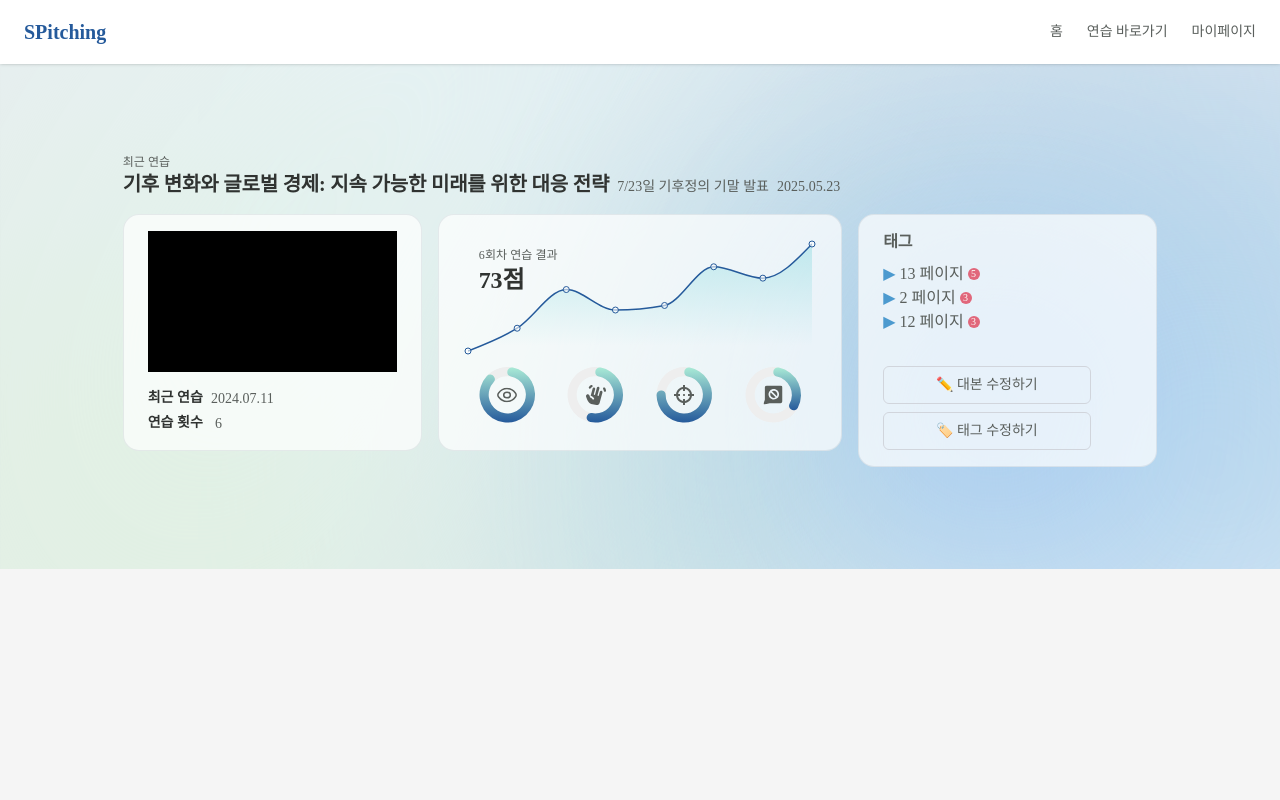
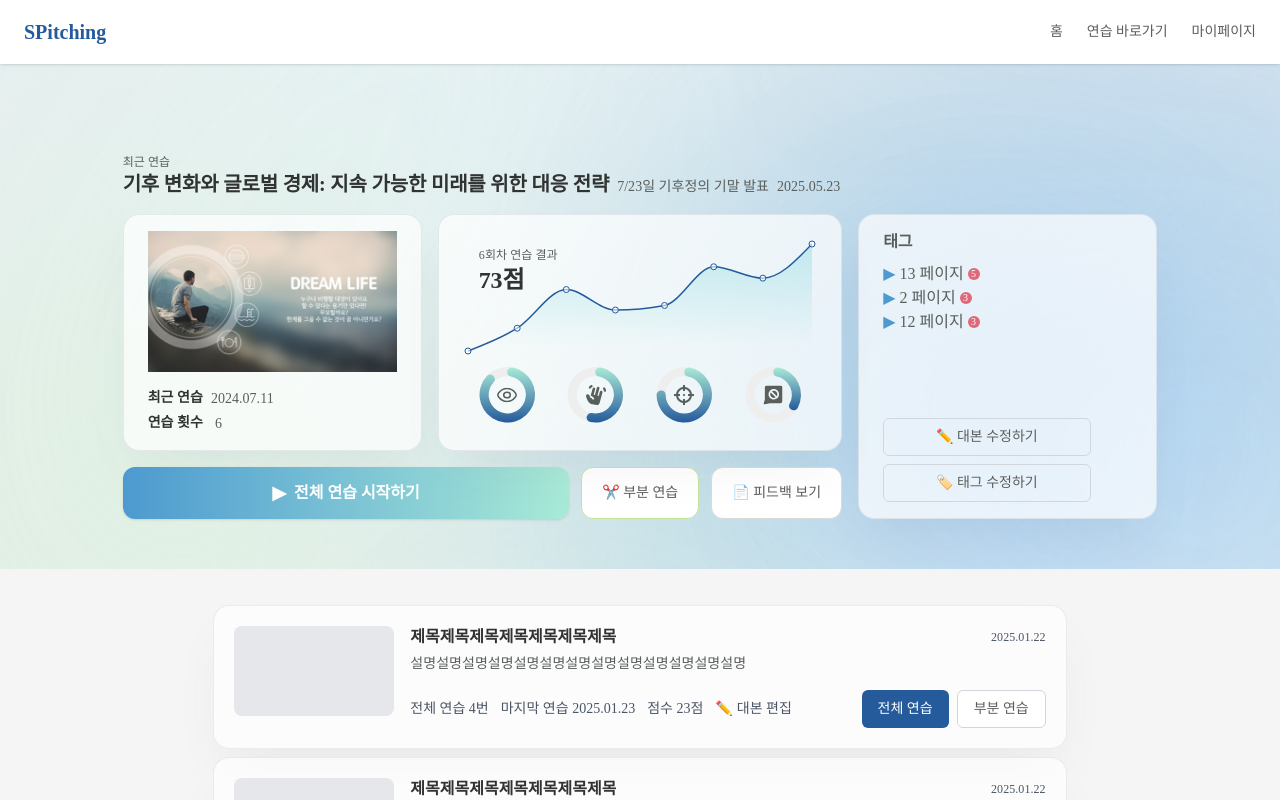
Before and after one commit to xseojungx/SPitching-FE, a React (Vite) app in the folder SPitching/: page /dashboard in a window 1280 px wide. Built offline with nearby package versions, Linux system fonts and the light colour scheme; a web font is replaced by a local one.

Commit message:
fix. scc 수정

```diff
--- /dev/null
+++ b/SPitching/src/components/dashboard/PracticeListCard.tsx
@@ -0,0 +1,51 @@
+const PracticeListCard = () => {
+  return (
+    <div className='white-card flex h-auto w-full flex-row gap-4 p-5'>
+      {/* 썸네일 */}
+      <div className='aspect-video w-40 flex-shrink-0 rounded-lg bg-gray-200' />
+
+      {/* 본문 내용 */}
+      <div className='flex flex-1 flex-col justify-between'>
+        <div>
+          {/* 제목 */}
+          <div className='flex flex-row items-center justify-between'>
+            <span className='s1 truncate text-gray-900'>
+              제목제목제목제목제목제목제목
+            </span>
+            <span className='c2 text-gray-600'>2025.01.22</span>
+          </div>
+
+          {/* 설명 */}
+          <p className='b2 mt-1 line-clamp-2 text-gray-700'>
+            설명설명설명설명설명설명설명설명설명설명설명설명설명
+          </p>
+        </div>
+
+        {/* 하단 메타 정보 + 버튼 */}
+        <div className='mt-4 flex flex-row items-center justify-between'>
+          {/* 연습 정보 */}
+          <div className='flex flex-wrap items-center gap-3 text-sm text-gray-600'>
+            <span>전체 연습 4번</span>
+            <span>마지막 연습 2025.01.23</span>
+            <span>점수 23점</span>
+            <span className='flex items-center gap-1'>
+              ✏️ <span>대본 편집</span>
+            </span>
+          </div>
+
+          {/* 버튼 그룹 */}
+          <div className='flex gap-2'>
+            <button className='bg-navy-700 rounded-md px-4 py-2 text-sm font-medium text-white transition hover:brightness-110'>
+              전체 연습
+            </button>
+            <button className='rounded-md border border-gray-300 bg-white px-4 py-2 text-sm text-gray-700 transition hover:bg-gray-50'>
+              부분 연습
+            </button>
+          </div>
+        </div>
+      </div>
+    </div>
+  );
+};
+
+export default PracticeListCard;
--- a/SPitching/src/components/practiceList/RecentPractice.tsx
+++ b/SPitching/src/components/practiceList/RecentPractice.tsx
@@ -6,6 +6,7 @@ import ScorePieChart from '../common/ScorePieChart';
 import EyeIcon from '../../assets/eye.svg?react';
 import GestureIcon from '../../assets/gesture.svg?react';
 import SimilarityIcon from '../../assets/sim.svg?react';
+import MockPPT from '../../assets/mock_ppt.png';
 import FluencyIcon from '../../assets/fluency.svg?react';
 
 type TagType = { page: number; count: number; notes: string[] };
@@ -68,7 +69,14 @@ const RecentPractice = () => {
 
       {/* 좌측 요약 상자 */}
       <div className='white-card col-span-3 row-start-2 gap-1'>
-        <div className='mb-3 aspect-[16/9] w-full bg-black' />
+        <div className='mb-3 aspect-[16/9] w-full overflow-hidden'>
+          {/* 확대 삭제하기 */}
+          <img
+            src={MockPPT}
+            alt='최근 연습 썸네일'
+            className='w-full scale-120 object-cover'
+          />
+        </div>
         <div className='flex flex-row items-center gap-2'>
           <span className='s2 text-gray-900'>최근 연습</span>
           <span className='b2 text-gray-700'>
@@ -135,7 +143,7 @@ const RecentPractice = () => {
       {/* 아래 버튼 상자 */}
 
       {/* 왼쪽: 전체 연습 */}
-      <div className='col-span-7 col-start-1 row-span-1 row-start-3 flex flex-col overflow-hidden'>
+      <div className='col-span-7 col-start-1 row-span-1 row-start-3 flex flex-col'>
         <div className='flex w-full justify-between gap-3'>
           {/* 전체 연습 */}
           <button className='flex flex-1 items-center justify-center gap-2 rounded-xl bg-gradient-to-r from-[#4C9ACF] to-[#A9EAD6] px-6 py-3 text-base font-semibold text-white shadow-sm transition hover:brightness-105'>
--- a/SPitching/src/pages/dashboard/Dashboard.tsx
+++ b/SPitching/src/pages/dashboard/Dashboard.tsx
@@ -1,15 +1,23 @@
 // Dashboard.tsx
 import RecentPractice from '../../components/practiceList/RecentPractice';
 import Navbar from '../../components/common/Navbar';
+import PracticeListCard from '../../components/dashboard/PracticeListCard';
 
 const Dashboard = () => {
   return (
-    <div className='flex h-screen flex-col items-center overflow-hidden'>
+    <div className='flex h-screen flex-col items-center overflow-scroll'>
       <Navbar />
       {/* 모바일에선 여백 없이 꽉 채움 */}
-      <div className='relative box-border flex h-2/3 w-screen items-center pt-18'>
+      <div className='relative box-border flex min-h-2/3 w-screen items-center pt-18'>
         <RecentPractice />
         <div className="absolute left-0 -z-1 h-full w-screen bg-[url('/assets/dashboard_bg.svg')] bg-left-top bg-no-repeat not-first:bg-cover"></div>
+      </div>
+      <div className='box-border flex w-8/12 flex-col items-center gap-2 pt-18'>
+        <PracticeListCard />
+        <PracticeListCard />
+        <PracticeListCard />
+        <PracticeListCard />
+        <PracticeListCard />
       </div>
     </div>
   );
--- a/SPitching/src/styles.css
+++ b/SPitching/src/styles.css
@@ -96,7 +96,7 @@ body {
 
 @layer components {
   .white-card {
-    @apply shadow-shadow-100 bg-box-white flex h-full w-full shrink-0 flex-col items-start rounded-2xl border border-[rgba(64,80,98,0.10)] px-6 py-4;
+    @apply shadow-shadow-100 bg-box-white flex h-full w-full shrink-0 flex-col items-start rounded-2xl border border-[rgba(64,80,98,0.10)] px-6 py-4 shadow-2xl;
   }
   .grid-layout {
     @apply mx-auto grid max-w-screen-2xl grid-cols-12 gap-4 pt-20;
```
Also changed, not shown: SPitching/src/assets/mock_ppt.png (added).
